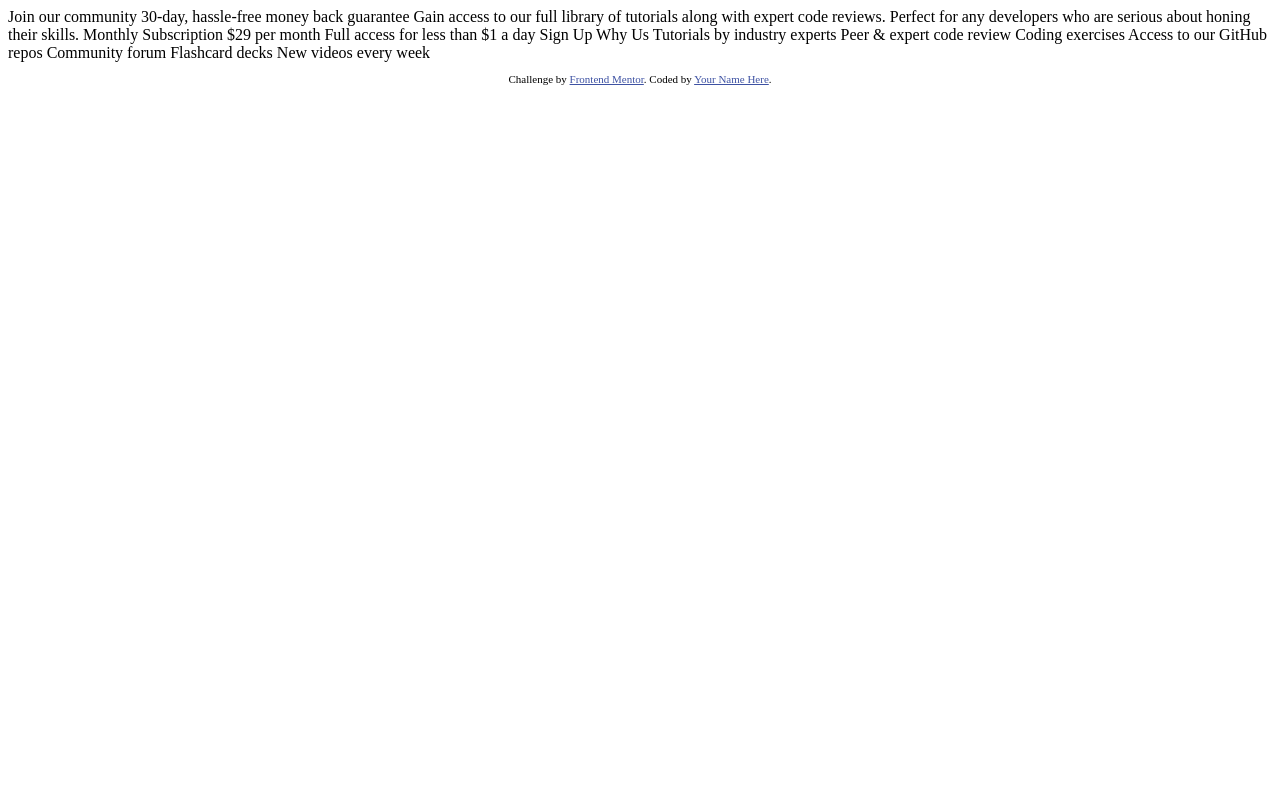
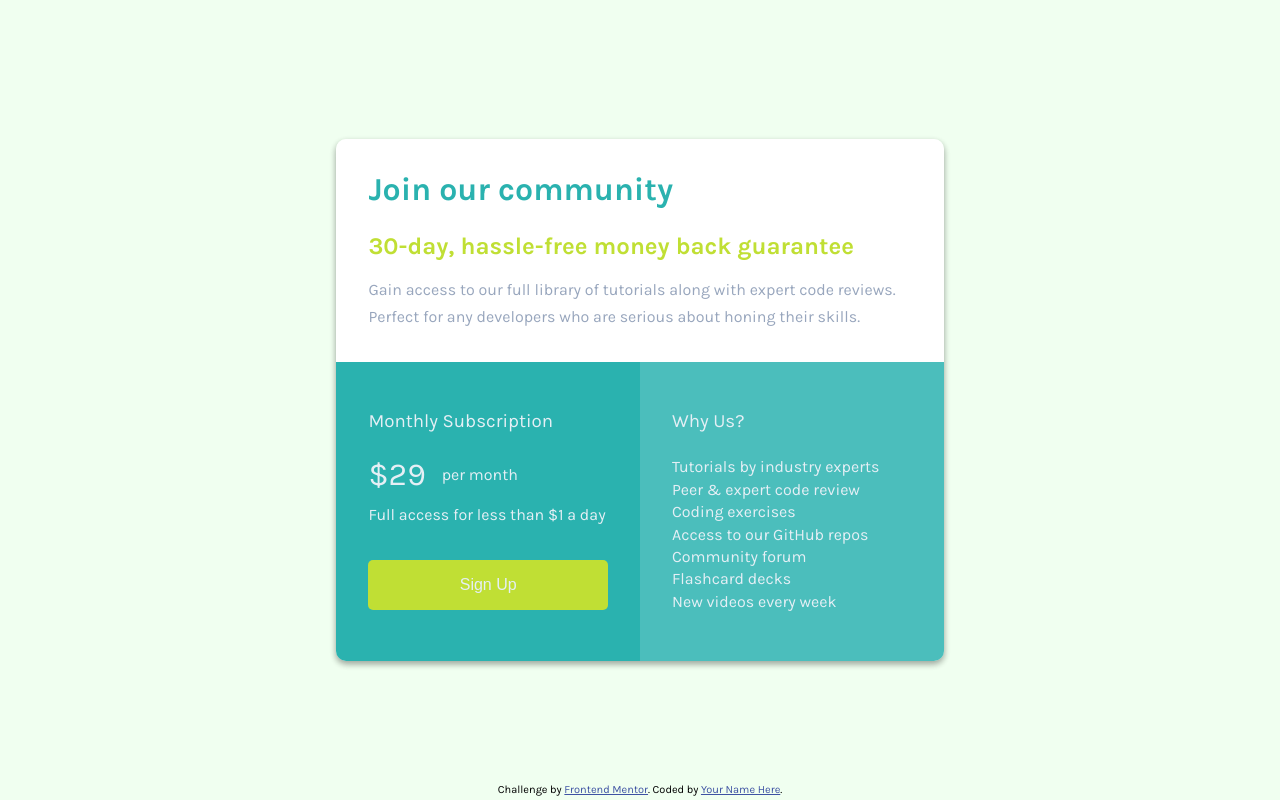
Before and after one commit to thomascanham/FEM--Price-Grid-Component, a plain HTML site: page index.html in a window 1280 px wide. Drawn offline with Linux system fonts and the light colour scheme.

Commit message:
finished the layout of the desktop version that is given

```diff
--- a/index.html
+++ b/index.html
@@ -1,8 +1,10 @@
 <!DOCTYPE html>
 <html lang="en">
+
 <head>
   <meta charset="UTF-8">
-  <meta name="viewport" content="width=device-width, initial-scale=1.0"> <!-- displays site properly based on user's device -->
+  <meta name="viewport" content="width=device-width, initial-scale=1.0">
+  <!-- displays site properly based on user's device -->
 
   <link rel="icon" type="image/png" sizes="32x32" href="./images/favicon-32x32.png">
 
@@ -10,25 +12,108 @@
 
   <!-- Feel free to remove these styles or customise in your own stylesheet 👍 -->
   <style>
-    .attribution { font-size: 11px; text-align: center; }
-    .attribution a { color: hsl(228, 45%, 44%); }
+    .attribution {
+      font-size: 11px;
+      text-align: center;
+    }
+
+    .attribution a {
+      color: hsl(228, 45%, 44%);
+    }
+
+    footer {
+      position: fixed;
+      bottom: 0;
+      z-index: 1000;
+    }
   </style>
+
+  <link rel="stylesheet" href="./style.css">
+
 </head>
+
 <body>
-  Join our community
 
-  30-day, hassle-free money back guarantee
 
-  Gain access to our full library of tutorials along with expert code reviews.
-  Perfect for any developers who are serious about honing their skills.
+  <div class="price-grid">
 
-  Monthly Subscription
+    <div class="price-grid-header">
 
-  &dollar;29 per month
+      <h1>Join our community</h1>
 
-  Full access for less than &dollar;1 a day
+      <h2>30-day, hassle-free money back guarantee</h2>
 
-  Sign Up
+      <p>Gain access to our full library of tutorials along with expert code reviews.</p>
+
+      <p>Perfect for any developers who are serious about honing their skills.</p>
+
+    </div>
+
+    <div class="price-grid-body">
+
+      <div class="content" id="subscription">
+
+        <h3>Monthly Subscription</h3>
+
+        <div class="pricing">
+
+          <span class="price">$29</span>
+
+          <span class="sub-time">per month</span>
+
+        </div>
+
+        <p>Full access for less than &dollar;1 a day</p>
+
+        <button class="sign-up-button">
+
+          Sign Up
+
+        </button>
+
+      </div>
+
+      <div class="content" id="why">
+
+        <h3>Why Us?</h3>
+
+        <ul>
+
+          <li>Tutorials by industry experts</li>
+
+          <li>Peer &amp; expert code review</li>
+
+          <li>Coding exercises</li>
+
+          <li>Access to our GitHub repos</li>
+
+          <li>Community forum</li>
+
+          <li>Flashcard decks</li>
+
+          <li>New videos every week</li>
+
+        </ul>
+
+      </div>
+
+    </div>
+
+  </div>
+
+  <!--
+
+
+
+
+
+
+
+
+
+
+
+
 
   Why Us
 
@@ -40,11 +125,18 @@
   Flashcard decks
   New videos every week
 
+-->
+
+
+
   <footer>
     <p class="attribution">
       Challenge by <a href="https://www.frontendmentor.io?ref=challenge" target="_blank">Frontend Mentor</a>.
       Coded by <a href="#">Your Name Here</a>.
     </p>
   </footer>
+
+
 </body>
+
 </html>
--- /dev/null
+++ b/style.css
@@ -0,0 +1,124 @@
+@import url('https://fonts.googleapis.com/css2?family=Karla:wght@400;700&display=swap');
+
+:root {
+    --cyan: hsl(179, 62%, 43%);
+    --cyanLight: hsl(179, 47%, 52%);
+    --yellow: hsl(71, 73%, 54%);
+    --gray: hsl(204, 43%, 93%);
+    --blue: hsl(218, 22%, 67%);
+}
+
+html {
+    font-size: 16px;
+    font-family: 'Karla', sans-serif;
+}
+
+body,
+* {
+    margin: 0;
+    padding: 0;
+    box-sizing: border-box;
+}
+
+body {
+    width: 100vw;
+    height: 100vh;
+    background-color: honeydew;
+    display: flex;
+    justify-content: center;
+    align-items: center;
+}
+
+p {
+    line-height: 170%;
+}
+
+.price-grid {
+    border-radius: 10px;
+    overflow: hidden;
+    box-shadow: 0 3px 6px rgba(0, 0, 0, 0.16),
+        0 3px 6px rgba(0, 0, 0, 0.23);
+}
+
+.price-grid-header {
+    background: white;
+    padding: 2rem;
+    padding-right: 3rem;
+}
+
+.price-grid h1 {
+    color: var(--cyan);
+    margin-bottom: 1.5rem;
+}
+
+.price-grid h2 {
+    color: var(--yellow);
+    margin-bottom: 1rem;
+}
+
+.price-grid-header p {
+    color: var(--blue);
+    line-height: 170%;
+}
+
+.price-grid-body {
+    display: flex;
+    width: 100%;
+    display: flex;
+
+}
+
+.content {
+    width: 50%;
+    padding: 3rem 2rem;
+    color: var(--gray);
+}
+
+
+.content h3 {
+    color: var(--gray);
+    font-weight: 300;
+    margin-bottom: 1.5rem;
+}
+
+.content .pricing {
+    display: flex;
+    align-items: center;
+    margin-bottom: .5rem;
+}
+
+.content .price {
+    font-size: 2rem;
+    margin-right: 1rem;
+}
+
+.content .sub-time {
+    color: var(--gray);
+}
+
+.sign-up-button {
+    width: 100%;
+    padding: 1rem;
+    font-size: 1rem;
+    margin-top: 2rem;
+    border: none;
+    border-radius: 5px;
+    background: var(--yellow);
+    color: var(--gray);
+}
+
+#subscription {
+    background: var(--cyan);
+}
+
+#why {
+    background: var(--cyanLight);
+}
+
+#why ul {
+    list-style: none;
+}
+
+#why li {
+    line-height: 140%;
+}
```
Also changed, not shown: 1 other file.
